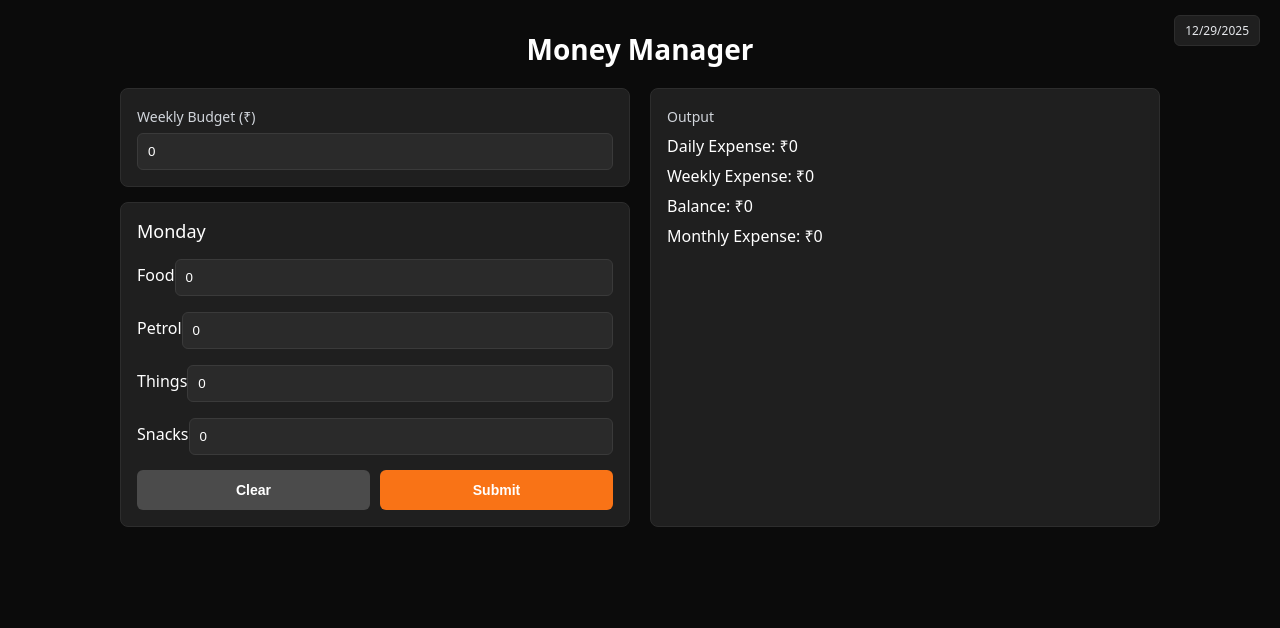
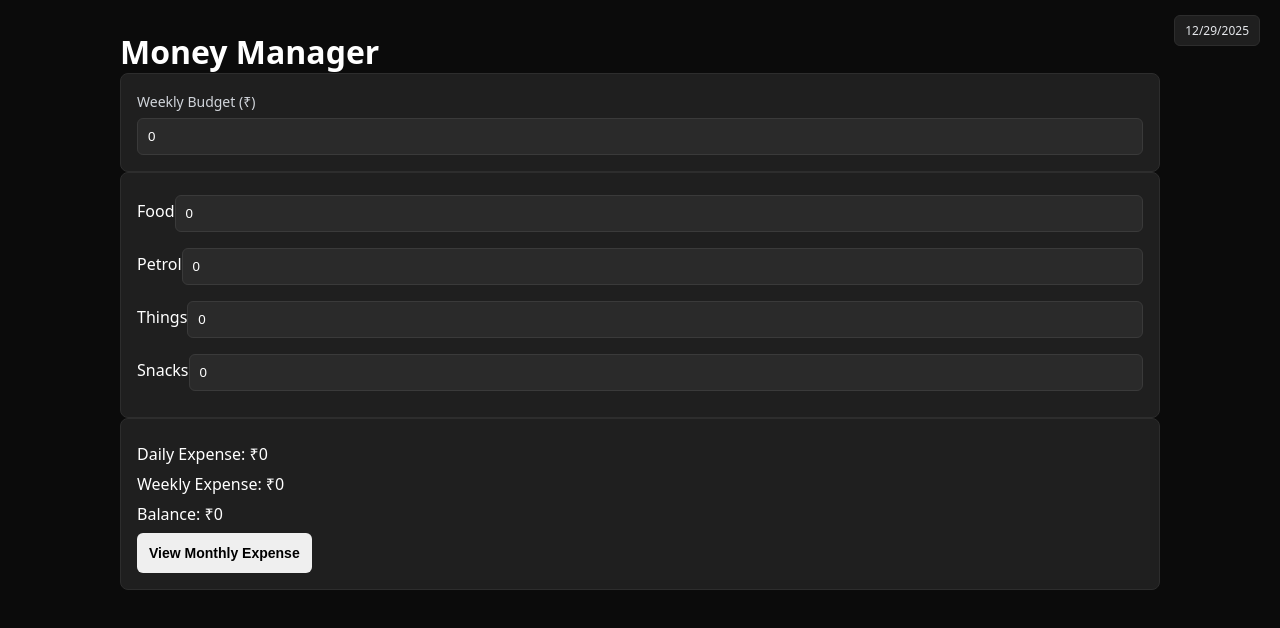
Before and after one commit to RadhakrishnanSA/Money_manager, a React (Vite) app: page / in a window 1280 px wide. Shown: the top 628 px of the page. Built offline with nearby package versions, Linux system fonts and the light colour scheme.

Commit message:
Update App.jsx

```diff
--- a/src/App.jsx
+++ b/src/App.jsx
@@ -2,22 +2,13 @@ import { useState } from "react";
 import "./App.css";
 
 const categories = ["food", "petrol", "things", "snacks"];
-const dayNames = [
-  "Sunday",
-  "Monday",
-  "Tuesday",
-  "Wednesday",
-  "Thursday",
-  "Friday",
-  "Saturday",
-];
 
 function App() {
-  const today = new Date();
-  const todayName = dayNames[today.getDay()];
-  const todayDate = today.toLocaleDateString();
+  const today = new Date().toLocaleDateString();
 
   const [budget, setBudget] = useState(0);
+  const [showMonthly, setShowMonthly] = useState(false);
+
   const [expenses, setExpenses] = useState({
     food: 0,
     petrol: 0,
@@ -25,21 +16,8 @@ function App() {
     snacks: 0,
   });
 
-  const handleChange = (field, value) => {
-    setExpenses({
-      ...expenses,
-      [field]: Number(value),
-    });
-  };
-
-  const clearData = () => {
-    setExpenses({
-      food: 0,
-      petrol: 0,
-      things: 0,
-      snacks: 0,
-    });
-    setBudget(0);
+  const handleChange = (cat, value) => {
+    setExpenses({ ...expenses, [cat]: Number(value) });
   };
 
   const dailyExpense =
@@ -54,15 +32,10 @@ function App() {
 
   return (
     <div className="container">
-      <div className="date-box">{todayDate}</div>
+      <div className="date-box">{today}</div>
 
-      <div className="header">
       <h1>Money Manager</h1>
-      </div>
 
-      <div className="grid">
-        {/* LEFT */}
-        <div>
       <div className="card">
         <label>Weekly Budget (₹)</label>
         <input
@@ -72,41 +45,31 @@ function App() {
         />
       </div>
 
-          <div className="card" style={{ marginTop: "15px" }}>
-            <div className="day-title">{todayName}</div>
-
+      <div className="card">
         {categories.map((cat) => (
           <div className="row" key={cat}>
             <span>{cat}</span>
             <input
               type="number"
               value={expenses[cat]}
-                  onChange={(e) =>
-                    handleChange(cat, e.target.value)
-                  }
+              onChange={(e) => handleChange(cat, e.target.value)}
             />
           </div>
         ))}
-
-            <div className="actions">
-              <button className="clear" onClick={clearData}>
-                Clear
-              </button>
-              <button className="submit">
-                Submit
-              </button>
-            </div>
-          </div>
       </div>
 
-        {/* RIGHT */}
       <div className="card summary">
-          <label>Output</label>
         <p>Daily Expense: ₹{dailyExpense}</p>
         <p>Weekly Expense: ₹{weeklyExpense}</p>
         <p>Balance: ₹{balance}</p>
-          <p>Monthly Expense: ₹{monthlyExpense}</p>
-        </div>
+
+        {!showMonthly && (
+          <button onClick={() => setShowMonthly(true)}>
+            View Monthly Expense
+          </button>
+        )}
+
+        {showMonthly && <p>Monthly Expense: ₹{monthlyExpense}</p>}
       </div>
     </div>
   );
```
Lines whose indentation alone changed are shown as unchanged.
